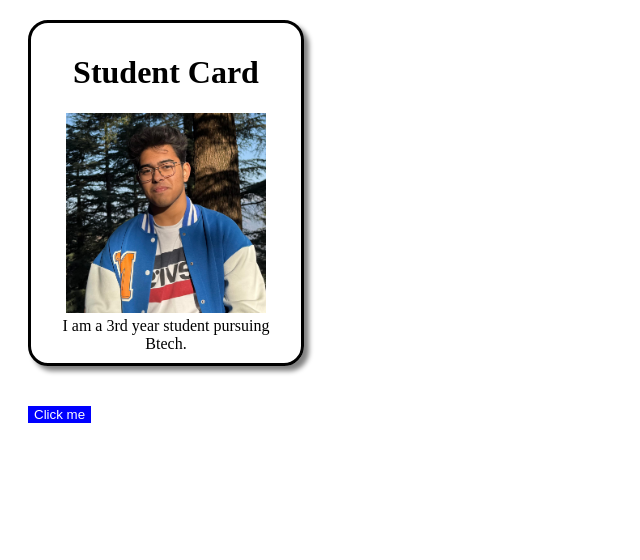
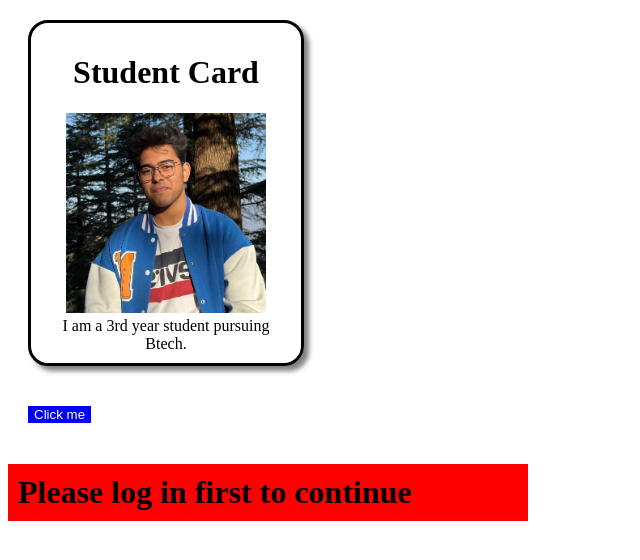
Before and after one commit to kushagrx/React-Dev, a React (Vite) app in the folder kushagra01/: page / in a window 1280 px wide. Shown: the top 560 px of the page, without its empty margins (0-640 px from the left). Built offline with nearby package versions, Linux system fonts and the light colour scheme.

Commit message:
worked with some basic conditional rendering

```diff
--- a/kushagra01/src/App.jsx
+++ b/kushagra01/src/App.jsx
@@ -1,6 +1,7 @@
-import Button from "./Button"
+import Button from "./Button";
 import Student from "./Student";
 import Card from "./Card";
+import UserGreeting from "./userGreeting";
 
 // Props: read only properties shared between components     eg in student.jsx
 //        a parent component can send data to its child components
@@ -8,12 +9,13 @@ import Card from "./Card";
 
 
 function App() {
-  return(
+  return (
     <>
-    <Card/>
-    <Button/>
+      <Card />
+      <Button />
+      <UserGreeting isLoggedIn={false} user="Kushagra" />
     </>
   );
 }
 
-export default App
+export default App;
--- a/kushagra01/src/index.css
+++ b/kushagra01/src/index.css
@@ -15,3 +15,17 @@
   margin: 20px;
   cursor: pointer;
 }
+
+.greet{
+  background-color: green;
+  color: white;
+  max-width: 650px;
+  padding: 10px;
+}
+
+.error{
+  background-color: red;
+  color: black;
+  max-width: 500px;
+  padding: 10px;
+}
--- a/kushagra01/src/main.jsx
+++ b/kushagra01/src/main.jsx
@@ -2,7 +2,6 @@ import { createRoot } from 'react-dom/client'
 import './index.css'
 import App from './App.jsx'
 
-
 createRoot(document.getElementById('root')).render(
     <App />
 )
--- /dev/null
+++ b/kushagra01/src/userGreeting.jsx
@@ -0,0 +1,7 @@
+function userGreeting(props){
+    return(props.isLoggedIn ? <h1 className="greet">Greetings from the server! Welcome {props.user}</h1> :
+        <h1 className="error">Please log in first to continue</h1>
+    );
+}
+
+export default userGreeting
```
